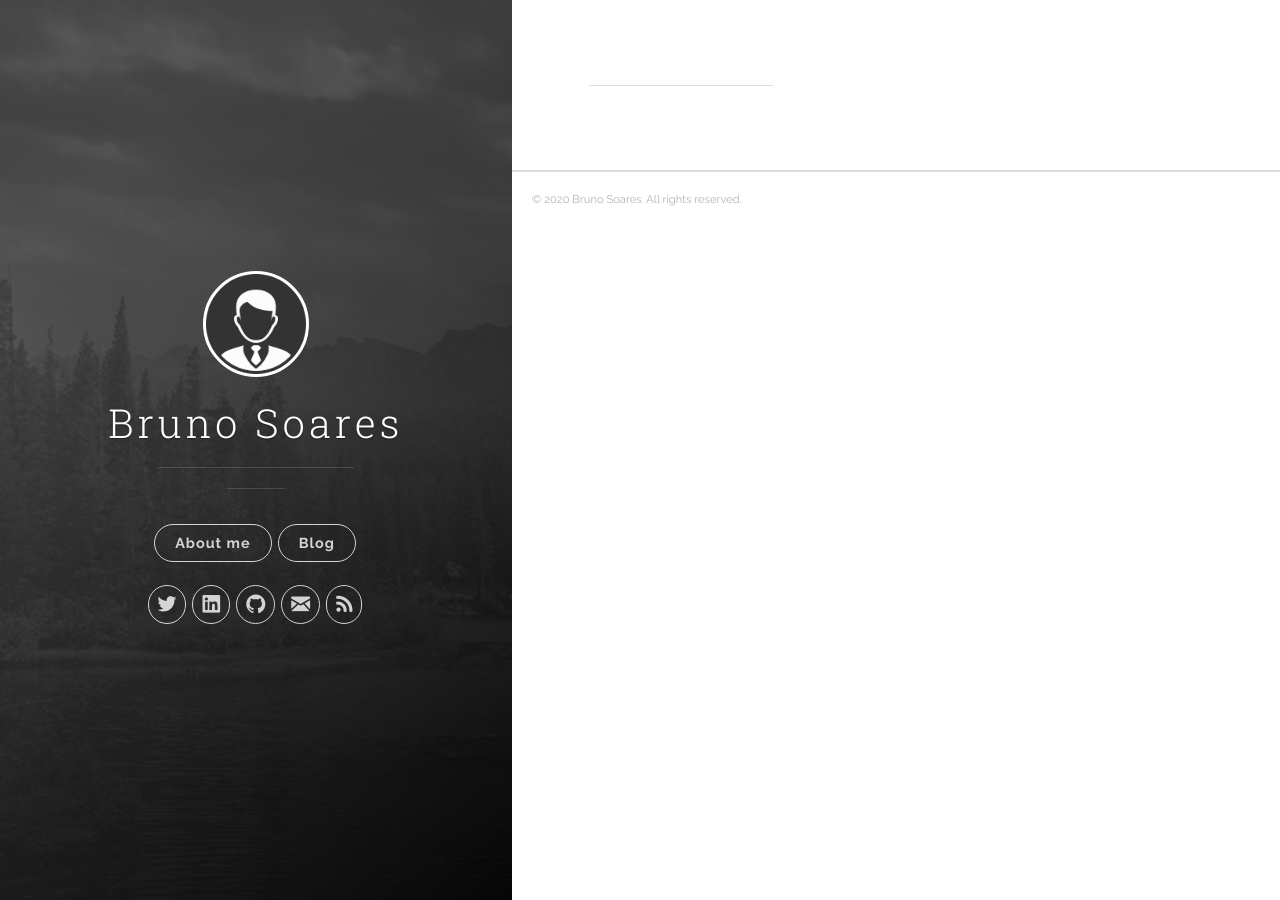
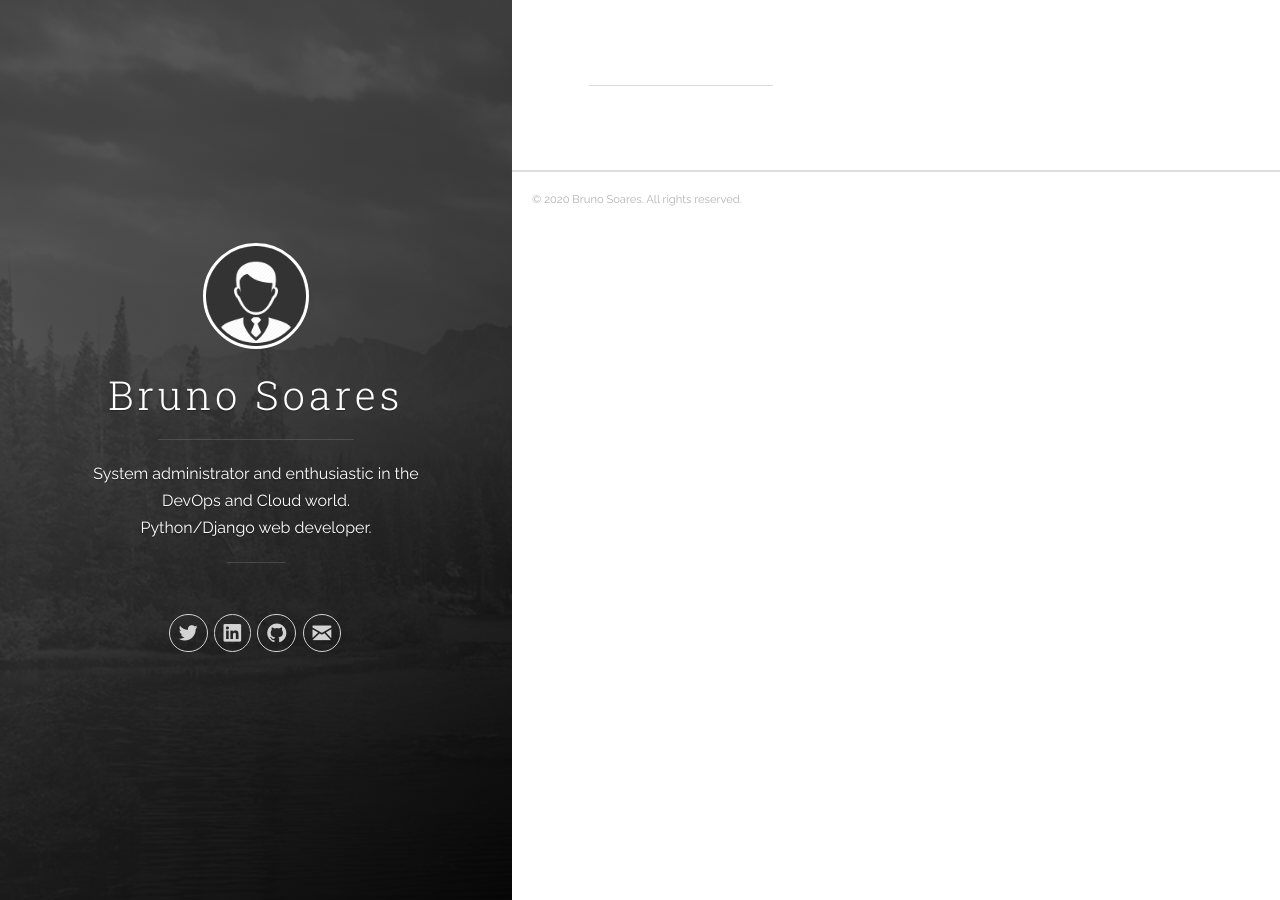
Before and after one commit to bratomes/bratomes.github.io, a Jekyll site: the page built from index.html, in a window 1280 px wide. Built offline with Jekyll 4.4.1, drawn with Linux system fonts in a browser that asks for light colours.

Commit message:
Modify description and comment navigation buttons

```diff
--- a/_includes/header.html
+++ b/_includes/header.html
@@ -13,15 +13,20 @@
           <h1 class="panel-cover__title panel-title">{{ site.title }}</h1>
         </a>
         <hr class="panel-cover__divider">
-        <p class="panel-cover__description">{{ site.description }}</p>
+        <p class="panel-cover__description">
+          <span>System administrator and enthusiastic in the DevOps and Cloud world.</span><br />
+          <span>Python/Django web developer.</span>
+        </p>
         <hr class="panel-cover__divider panel-cover__divider--secondary">
 
         <div class="navigation-wrapper">
 
           <nav class="cover-navigation cover-navigation--primary">
             <ul class="navigation">
-              <li class="navigation__item"><a href="{{ site.baseurl }}/about-me" title="link to {{ site.title }} about-me" class="about-me-button">About me</a></li>
+              {% comment %} <li class="navigation__item"><a href="{{ site.baseurl }}/about-me" title="link to {{ site.title }} about-me" class="about-me-button">About me</a></li>
               <li class="navigation__item"><a href="{{ site.baseurl }}/blog" title="link to {{ site.title }} blog" class="blog-button">Blog</a></li>
+              <li class="navigation__item"><a href="{{ site.baseurl }}/blog" title="link to {{ site.title }} blog" class="blog-button">Blog</a></li>
+              <li class="navigation__item"><a href="{{ site.baseurl }}/blog" title="link to {{ site.title }} blog" class="blog-button">Blog</a></li> {% endcomment %}
             </ul>
           </nav>
 
@@ -79,12 +84,12 @@
             {% endif %}
 
             <!-- RSS -->
-            <li class="navigation__item">
+            {% comment %} <li class="navigation__item">
               <a href="{{ site.baseurl }}/feed.xml" title="Subscribe" target="_blank">
                 <i class="icon icon-rss"></i>
                 <span class="label">RSS</span>
               </a>
-            </li>
+            </li> {% endcomment %}
 
             </ul>
           </nav>
```
